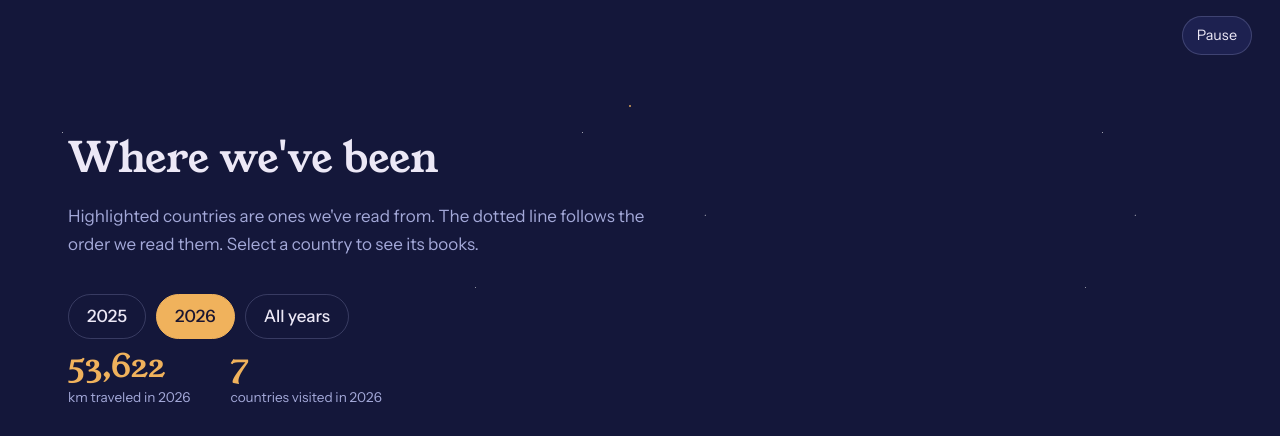
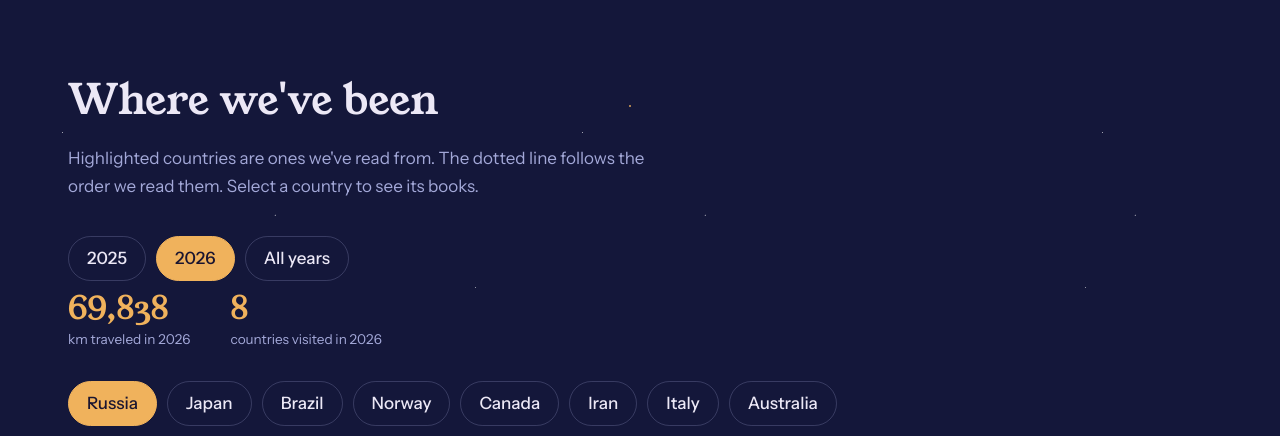
Before and after one commit to ccanty/voyacosmo, a plain HTML site: page index.html in a window 1280 px wide. Shown: the part 1220-1656 px from the top of the page. Drawn offline with nearby package versions, Linux system fonts and the light colour scheme; no server answers.

Commit message:
Edit book: Picnic at Hanging Rock

```diff
--- a/index.html
+++ b/index.html
@@ -431,6 +431,7 @@
       country: "Australia",
       isbn: "9780140031492",
       anchor: [149.13, -35.28],
+      date: "2026-11-15",
       colors: ["#193843", "#c2e0eb"]
     }
   ];
```
